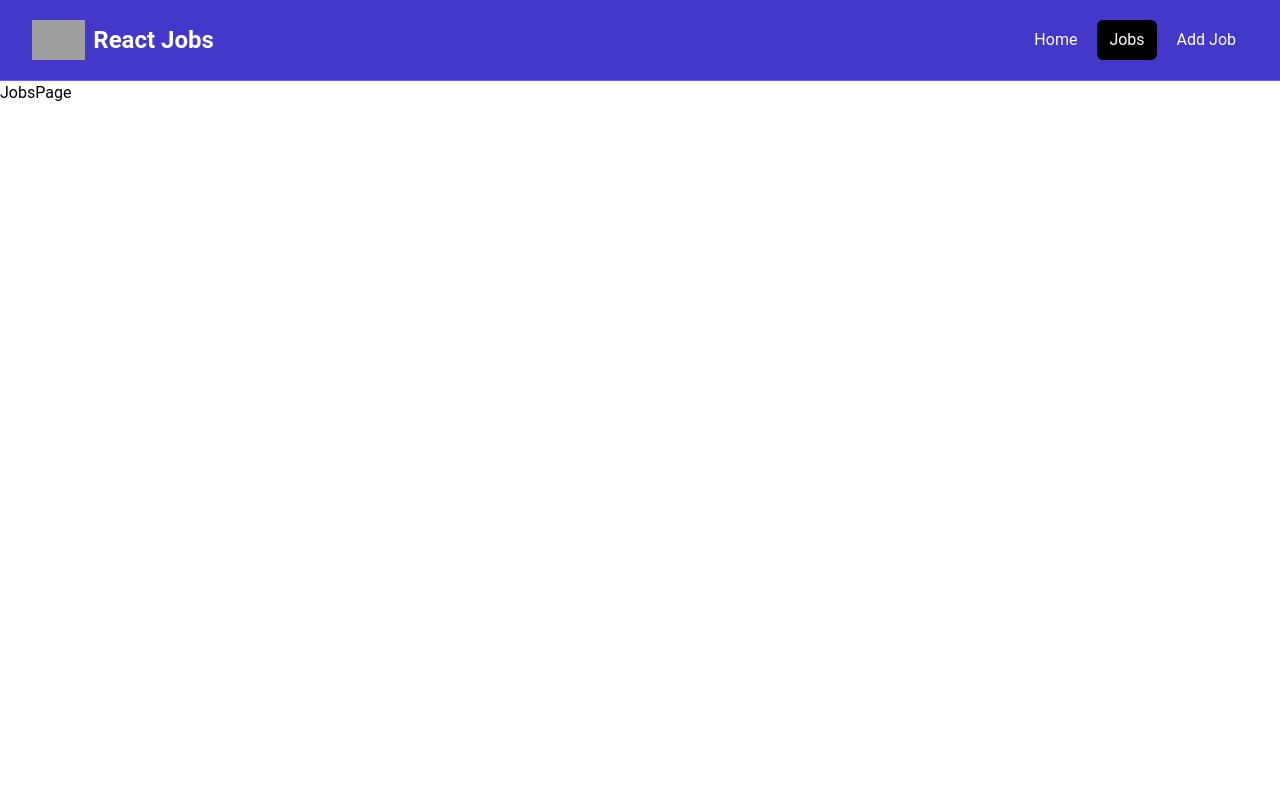
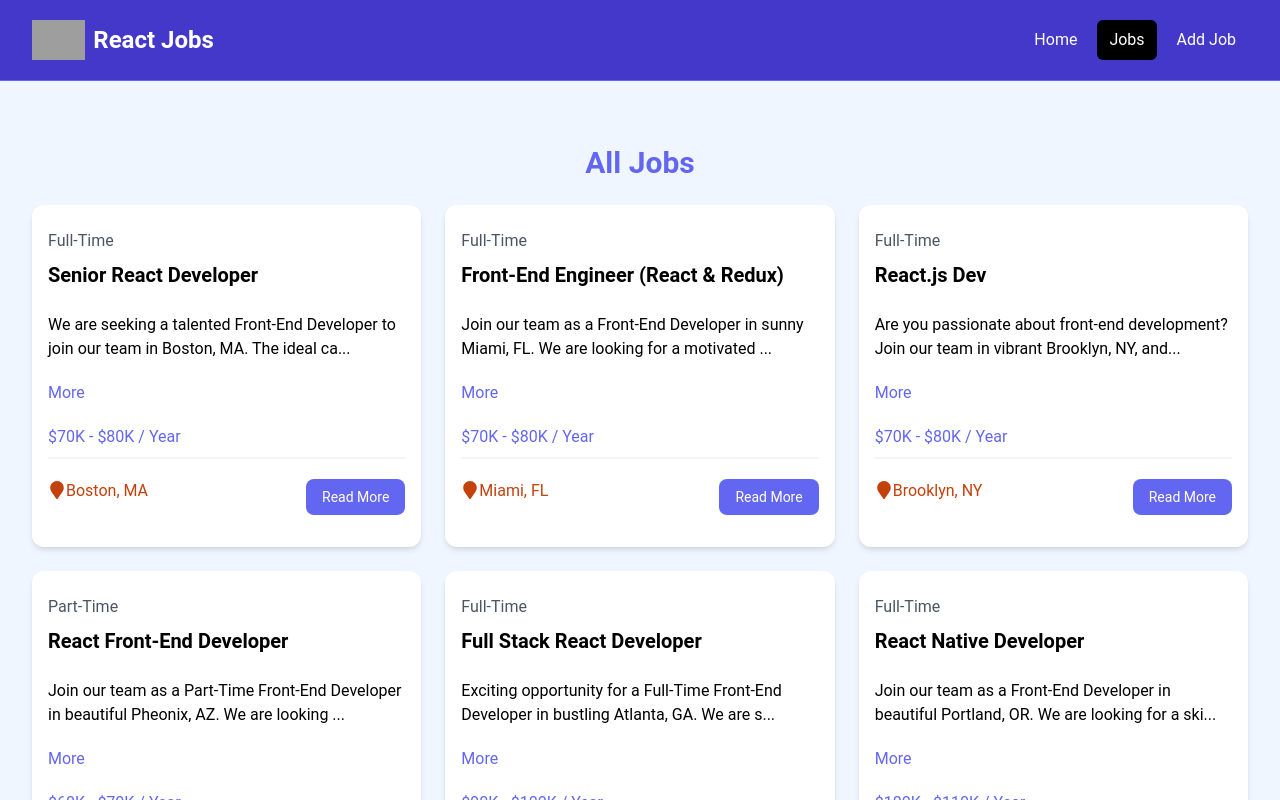
Before and after one commit to Blue89Azul/react-app, a React (Vite) app: page /jobs in a window 1280 px wide. Shown: the top 800 px of the page. Built offline with nearby package versions, Linux system fonts and the light colour scheme; grey boxes are pictures that could not be loaded.

Commit message:
decorated All Jobs Page

```diff
--- a/src/components/JobListings.jsx
+++ b/src/components/JobListings.jsx
@@ -1,17 +1,17 @@
 import jobs from '../jobs.json';
 import JobListing from './JobListing';
 
-const JobListings = () => {
-  const recentJobs = jobs.slice(0, 3);
+const JobListings = ({ isHome = false }) => {
+  const jobListings = isHome ? jobs.slice(0, 3) : jobs;
 
   return (
       <section className="bg-blue-50 px-4 py-10">
       <div className="container-xl lg:container m-auto">
         <h2 className="text-3xl font-bold text-indigo-500 mb-6 text-center">
-          Browse Jobs
+          {isHome ? 'Recent Jobs' : 'All Jobs'}
         </h2>
         <div className="grid grid-cols-1 md:grid-cols-3 gap-6">
-          { recentJobs.map((job) => (
+          { jobListings.map((job) => (
               <JobListing key={ job.id } job={ job } />
           )) }
         </div>
--- a/src/pages/HomePage.jsx
+++ b/src/pages/HomePage.jsx
@@ -8,7 +8,7 @@
         <>
             <Hero />
             <HomeCards />
-            <JobListings />
+            <JobListings isHome={true} />
             <ViewAllJobs />
         </>
     );
--- a/src/pages/JobsPage.jsx
+++ b/src/pages/JobsPage.jsx
@@ -1,5 +1,11 @@
+import JobListings from '../components/JobListings';
+
 const JobsPage = () => {
-    return <h1>JobsPage</h1>
+    return (
+        <section className="bg-blue-50 px-4 py-6">
+            <JobListings />
+        </section>
+    )
 }
 
 export default JobsPage
```
